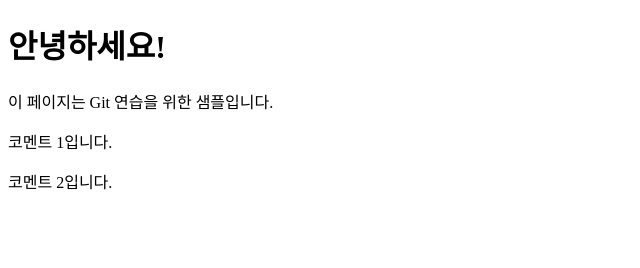
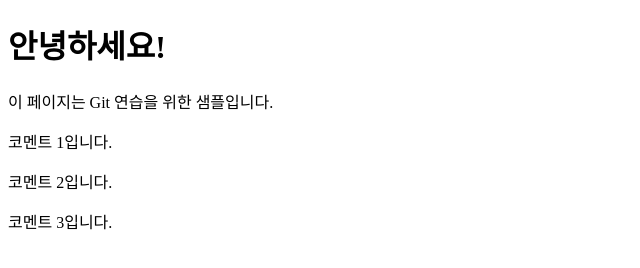
Before and after one commit to okkk2010/git_study_example, a plain HTML site: page index.html in a window 1280 px wide. Shown: the whole page, without its empty margins (0-640 px from the left). Drawn offline with Linux system fonts and the light colour scheme.

Commit message:
코멘트 3

```diff
--- a/index.html
+++ b/index.html
@@ -12,5 +12,6 @@
 
     <p>코멘트 1입니다.</p>
     <p>코멘트 2입니다.</p>
+    <p>코멘트 3입니다.</p>
 </body>
 </html>
```
